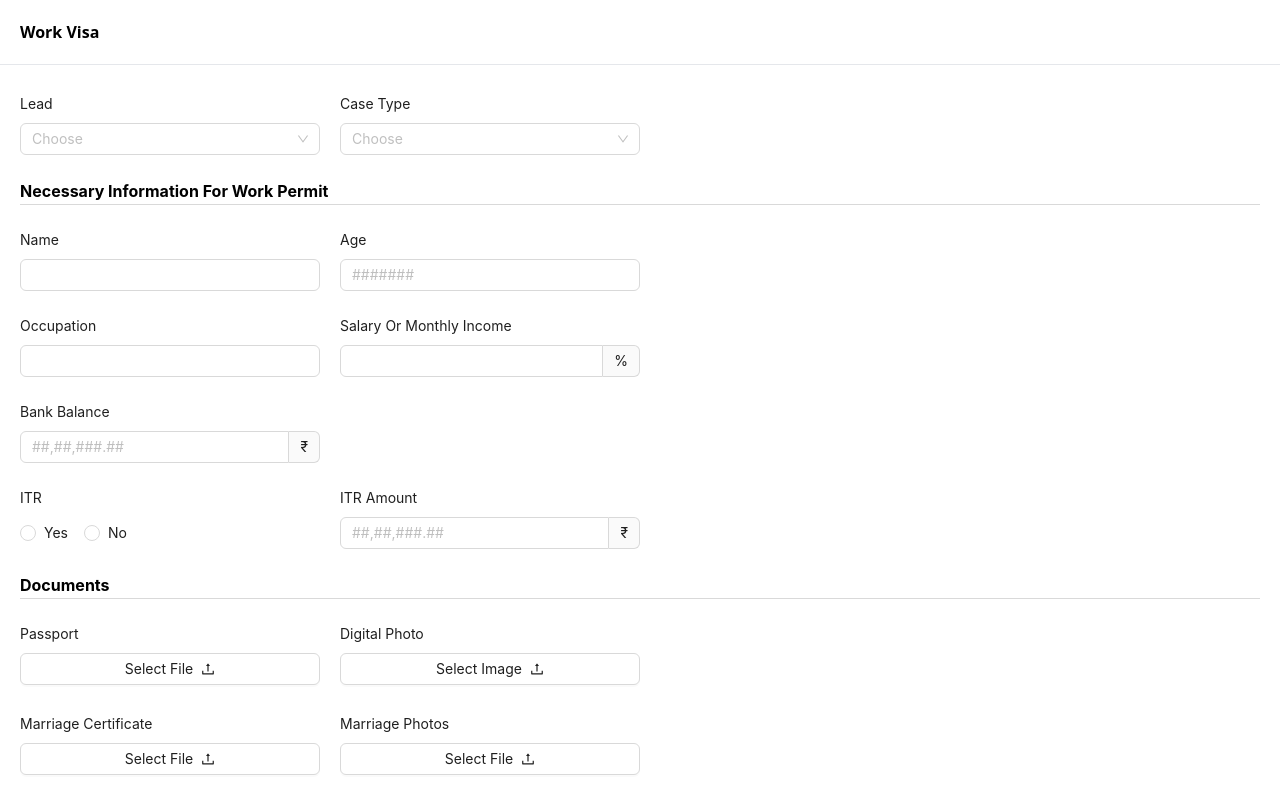
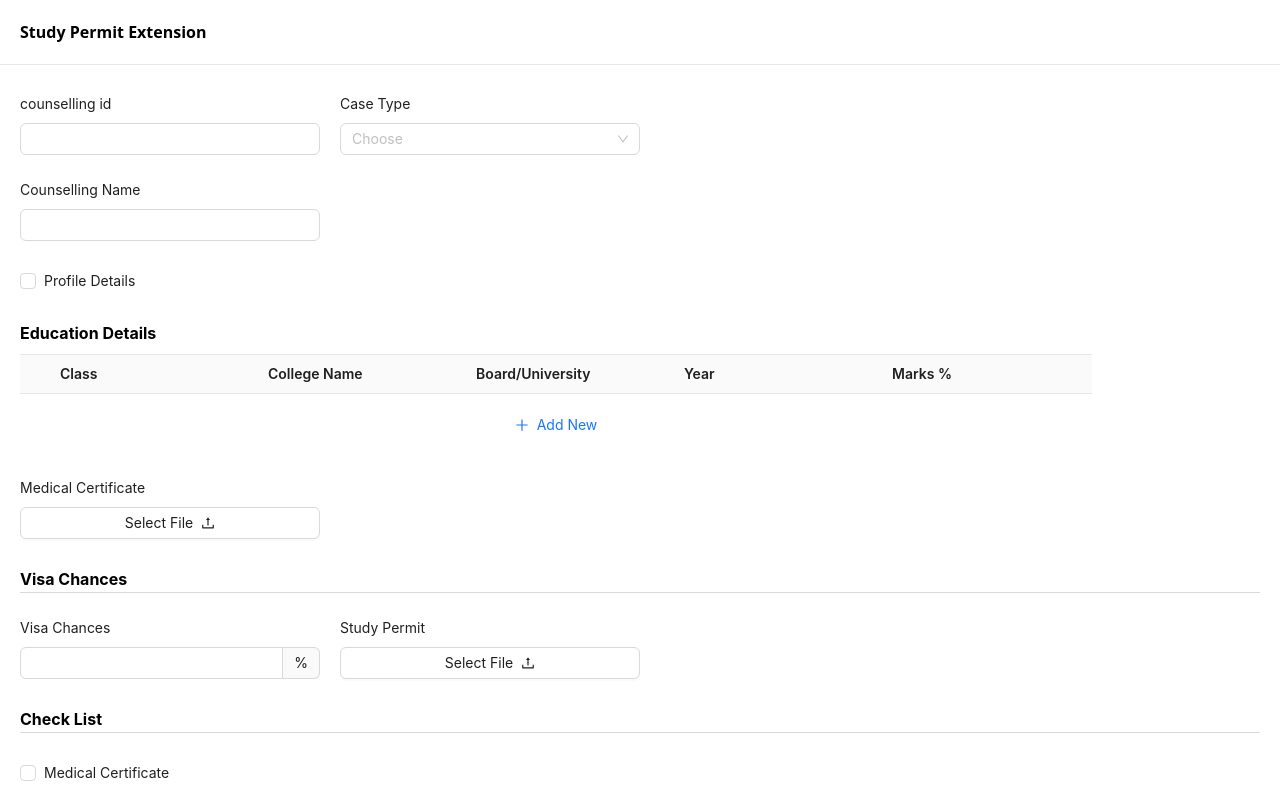
Before and after one commit to Soundharya2024/visa-management-TIC, a React (Vite) app: page / in a window 1280 px wide. Shown: the top 800 px of the page. Built offline with nearby package versions, Linux system fonts and the light colour scheme.

Commit message:
Component change to initial - StudyPermitExtension

```diff
--- a/src/App.jsx
+++ b/src/App.jsx
@@ -12,7 +12,7 @@ import WorkVisa from "./components/WorkVisa";
 const App = () => {
   return (
     <>
-      <WorkVisa />
+      <StudyPermitExtension />
     </>
   );
 };
```
